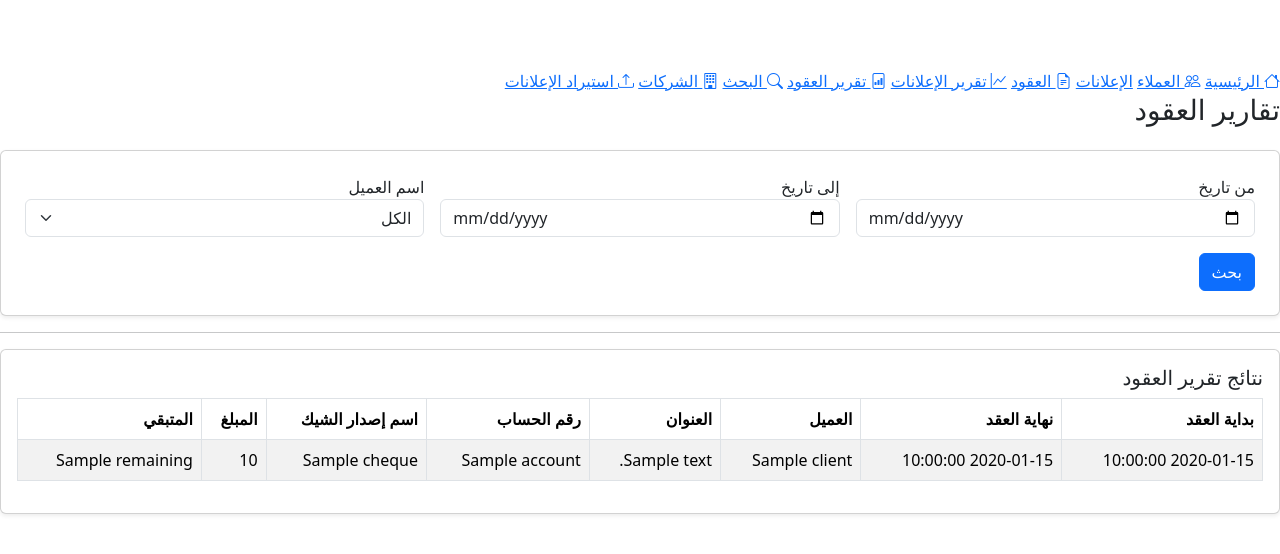
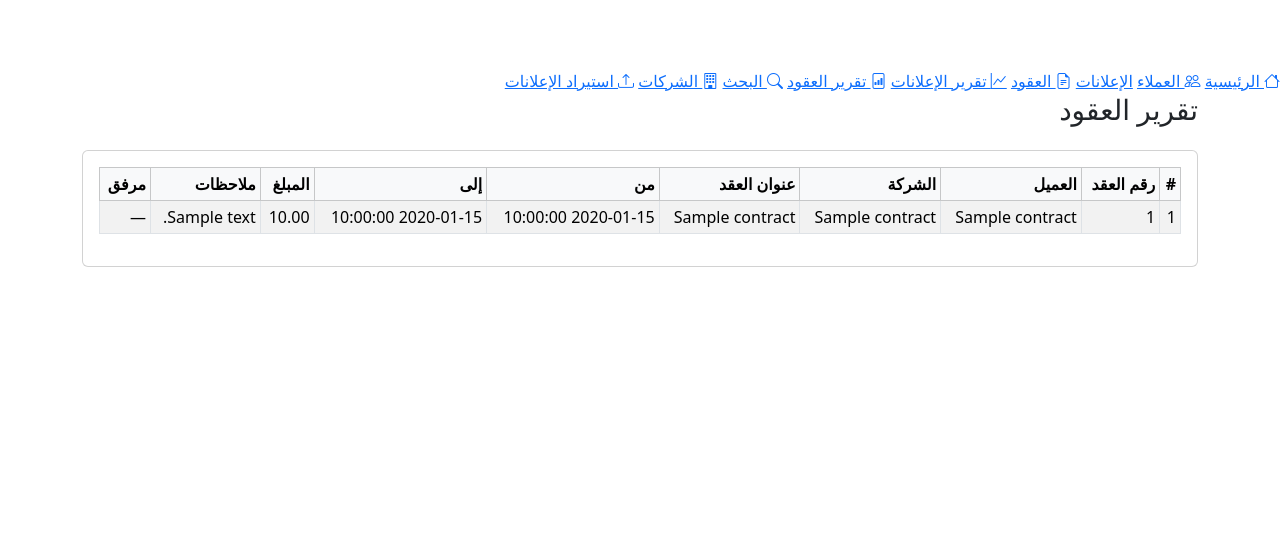
Before and after one commit to effatahmed67-ship-it/ads-system, a Flask app: template templates/contracts-report.html in a window 1280 px wide. Shown: the top 554 px of the page. Run offline with Flask 3, Linux system fonts and the light colour scheme; the template is opened without the code that fills it: most values are stand-ins (such as "Sample title", 1, 10 or a date in 2020).

Commit message:
Update contracts-report.html

```diff
--- a/templates/contracts-report.html
+++ b/templates/contracts-report.html
@@ -1,75 +1,49 @@
 {% extends "base.html" %}
 {% block content %}
 
-<h3 class="mb-4">تقارير العقود</h3>
+<div class="container">
+    <h3 class="mb-4">تقرير العقود</h3>
 
-<div class="card p-4 shadow-sm">
-
-    <form method="post">
-
-        <div class="row g-3">
-            <div class="col-md-4">
-                <label>من تاريخ</label>
-                <input type="date" name="from_date" class="form-control">
-            </div>
-
-            <div class="col-md-4">
-                <label>إلى تاريخ</label>
-                <input type="date" name="to_date" class="form-control">
-            </div>
-
-            <div class="col-md-4">
-                <label>اسم العميل</label>
-                <select name="client" class="form-select">
-                    <option value="">الكل</option>
-                    {% for c in clients %}
-                        <option value="{{ c.id }}">{{ c.name }}</option>
-                    {% endfor %}
-                </select>
-            </div>
-        </div>
-
-        <button class="btn btn-primary mt-3">بحث</button>
-
-    </form>
-
-</div>
-
-<hr>
-
-<div class="card p-3 shadow-sm">
-
-    <h5>نتائج تقرير العقود</h5>
-
-    <table class="table table-bordered table-striped">
-        <thead>
+    <div class="card p-3">
+        <table class="table table-bordered table-striped table-sm align-middle">
+            <thead class="table-light">
                 <tr>
-                <th>بداية العقد</th>
-                <th>نهاية العقد</th>
+                    <th>#</th>
+                    <th>رقم العقد</th>
                     <th>العميل</th>
-                <th>العنوان</th>
-                <th>رقم الحساب</th>
-                <th>اسم إصدار الشيك</th>
+                    <th>الشركة</th>
+                    <th>عنوان العقد</th>
+                    <th>من</th>
+                    <th>إلى</th>
                     <th>المبلغ</th>
-                <th>المتبقي</th>
+                    <th>ملاحظات</th>
+                    <th>مرفق</th>
                 </tr>
             </thead>
-
             <tbody>
                 {% for c in contracts %}
                 <tr>
+                    <td>{{ c.id }}</td>
+                    <td>{{ c.contract_number }}</td>
+                    <td>{{ c.client_name }}</td>
+                    <td>{{ c.company_name }}</td>
+                    <td>{{ c.title }}</td>
                     <td>{{ c.start_date }}</td>
                     <td>{{ c.end_date }}</td>
-                <td>{{ c.client }}</td>
-                <td>{{ c.address }}</td>
-                <td>{{ c.account }}</td>
-                <td>{{ c.cheque }}</td>
-                <td>{{ c.total }}</td>
-                <td>{{ c.remaining }}</td>
+                    <td>{{ "%.2f"|format(c.amount or 0) }}</td>
+                    <td>{{ c.notes }}</td>
+                    <td>
+                        {% if c.attachment %}
+                        <a href="{{ url_for('uploaded_file', filename=c.attachment) }}" target="_blank">عرض</a>
+                        {% else %}
+                        —
+                        {% endif %}
+                    </td>
                 </tr>
                 {% endfor %}
             </tbody>
         </table>
+    </div>
 
 </div>
 
```
Lines whose indentation alone changed are shown as unchanged.
